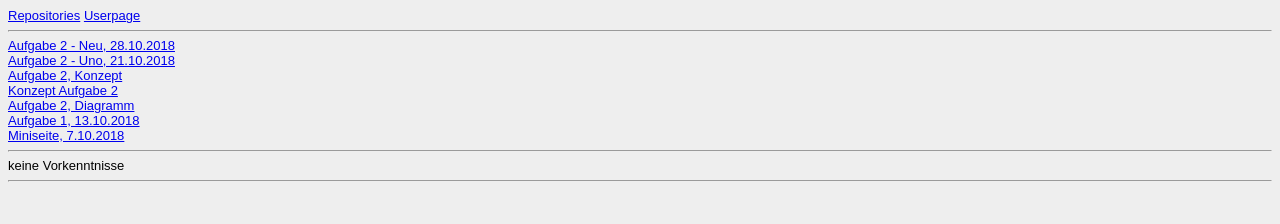
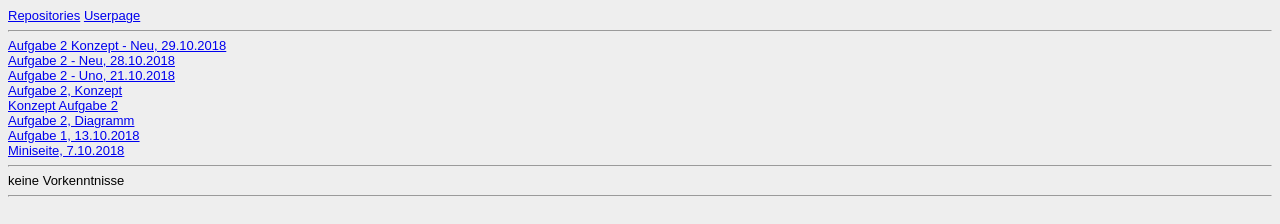
Before and after one commit to Eleonora2709/Eleonora2709.github.io, a plain HTML site: page Steckbrief/steckbrief.htm in a window 1280 px wide. Drawn offline with Linux system fonts and the light colour scheme.

Commit message:
Konzept link

```diff
--- a/Steckbrief/steckbrief.htm
+++ b/Steckbrief/steckbrief.htm
@@ -6,6 +6,8 @@
 
 
 <hr>
+<a href="https://eleonora2709.github.io/EIA2/Aufgaben/Aufgabe3/IMG_3932.JPG" target="_blank">Aufgabe 2 Konzept - Neu, 29.10.2018</a>
+<br>
 <a href="https://eleonora2709.github.io/EIA2/Aufgaben/Aufgabe3/Uno.html" target="_blank">Aufgabe 2 - Neu, 28.10.2018</a>
 <br>
 <a href="https://eleonora2709.github.io/EIA2/Aufgaben/Aufgabe3/Uno.html" target="_blank">Aufgabe 2 - Uno, 21.10.2018</a>
```
